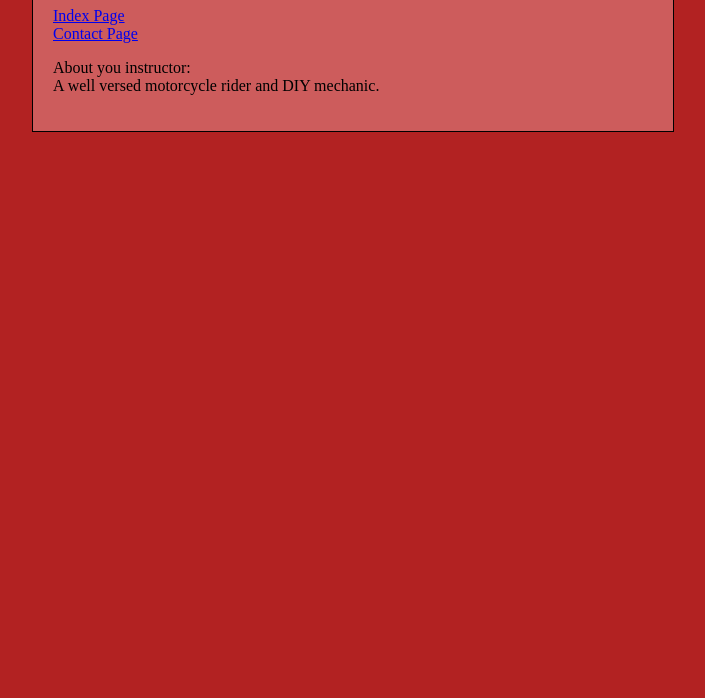
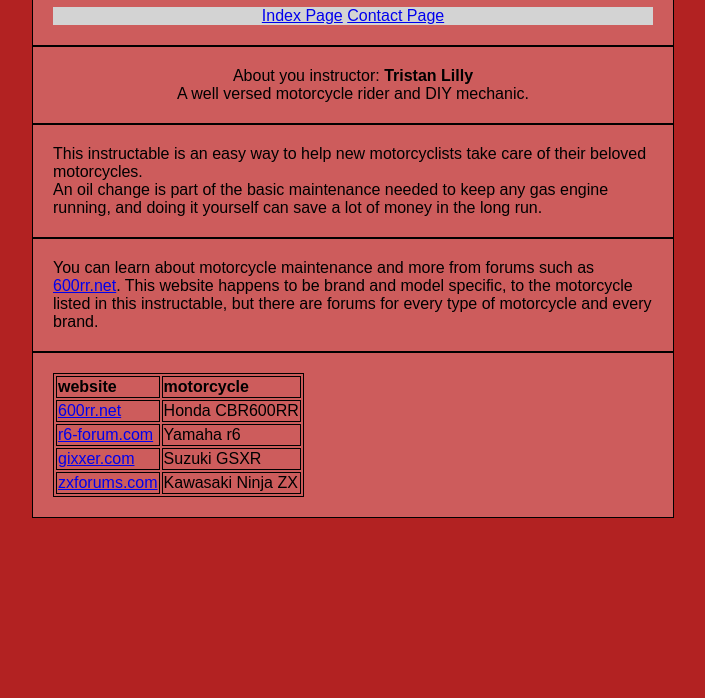
Before and after one commit to TDizzle/web-dev-hw, a plain HTML site: page assignment-08/about.html in a window 1280 px wide. Shown: the part 102-800 px from the top of the page, without its empty margins (287-992 px from the left). Drawn offline with Linux system fonts and the light colour scheme.

Commit message:
assignment 8 dood

```diff
--- a/assignment-08/about.html
+++ b/assignment-08/about.html
@@ -19,24 +19,83 @@
       padding: 20px;
       border: 1px solid black;
     }
+    nav {
+      background-color: lightgray;
+      text-align: center;
+    }
+    table, th, tr, td  {
+      border: 1px solid black;
+    }
     </style>
 
   </head>
 
-  <body>
+  <body style="font-family:Arial">
     <div class="container">
       <h1>About</h1>
+      <nav>
         <a href="index.html">Index Page</a>
-      <br>
         <a href="contact.html">Contact Page</a>
-      <p> <style font-family>
+      </nav>
 
-      </style>About you instructor:
+    </div>
+    <div class="container" style="text-align: center">
+      About you instructor: <b>Tristan Lilly</b>
         <br>
         A well versed motorcycle rider and DIY mechanic.
         <br>
-      </p>
     </div>
-
+    <div class="container">
+      This instructable is an easy way to help new motorcyclists take care of their beloved motorcycles.
+      <br>
+      An oil change is part of the basic maintenance needed to keep any gas engine running, and doing it yourself can save a lot of money in the long run.
+    </div>
+    <div class="container">
+      You can learn about motorcycle maintenance and more from forums such as <a href="https://www.600rr.net">600rr.net</a>. This website happens to be brand and model specific, to the motorcycle listed in this instructable, but there are forums for every type of motorcycle and every brand.
+    </div>
+    <div class="container">
+      <table>
+        <tr>
+          <td>
+            <b>website</b>
+          </td>
+          <td>
+            <b>motorcycle</b>
+          </td>
+        </tr>
+        <tr>
+          <td>
+            <a href="www.600rr.net">600rr.net</a>
+          </td>
+          <td>
+            Honda CBR600RR
+          </td>
+        </tr>
+        <tr>
+          <td>
+            <a href="https://www.r6-forum.com">r6-forum.com</a>
+          </td>
+          <td>
+            Yamaha r6
+          </td>
+        </tr>
+        <tr>
+          <td>
+            <a href="https://www.gixxer.com/forums/">gixxer.com</a>
+          </td>
+          <td>
+            Suzuki GSXR
+          </td>
+        </tr>
+        <tr>
+          <td>
+            <a href="https://www.zxforums.com">zxforums.com</a>
+          </td>
+          <td>
+            Kawasaki Ninja ZX
+          </td>
+        </tr>
+      </table>
+    </div>
   </body>
 </html>
```
Also changed, not shown: assignment-08/contact.html (+22 -4 lines), assignment-08/index.html (+32 -22 lines), assignment-08/images/oil-fill-hole.jpg (added), assignment-08/images/oil-filter.jpg (added), assignment-08/images/oil-level-glass.jpg (added), 1 other file. Lines whose indentation alone changed are shown as unchanged.
